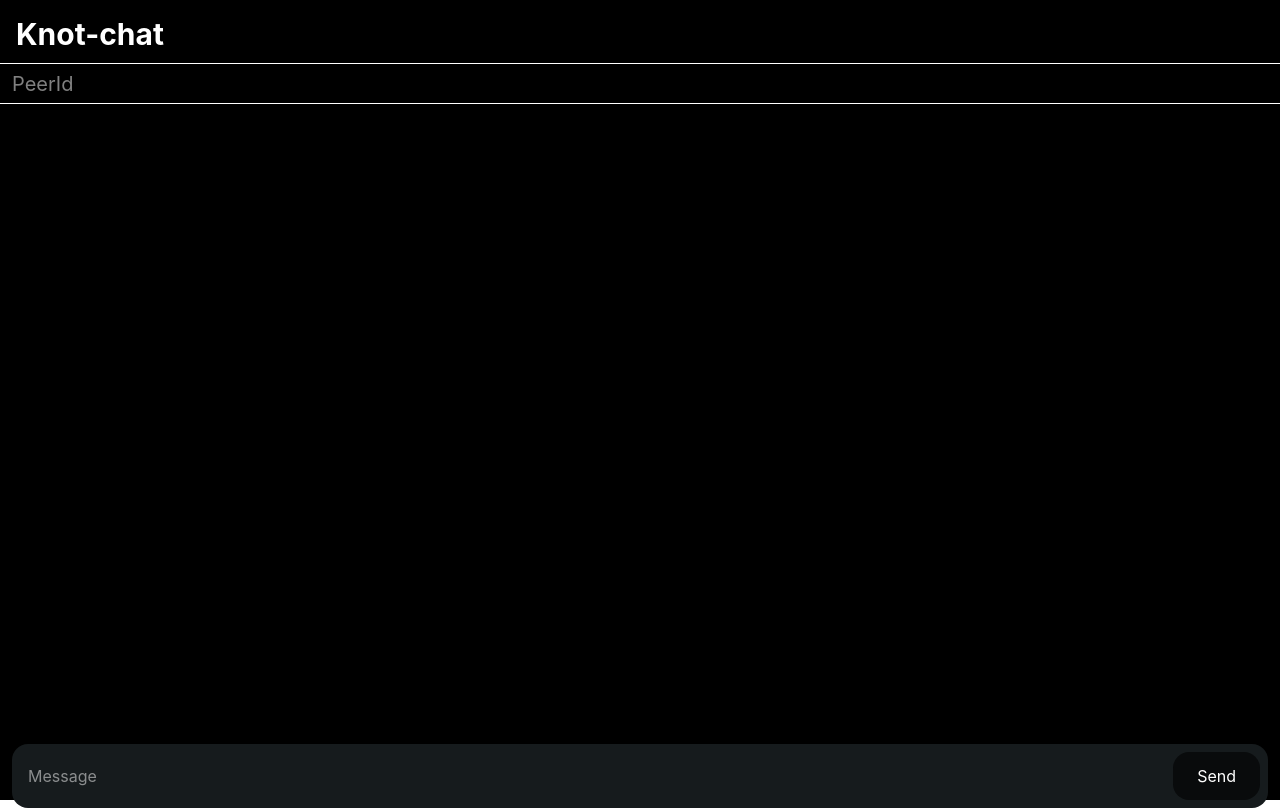
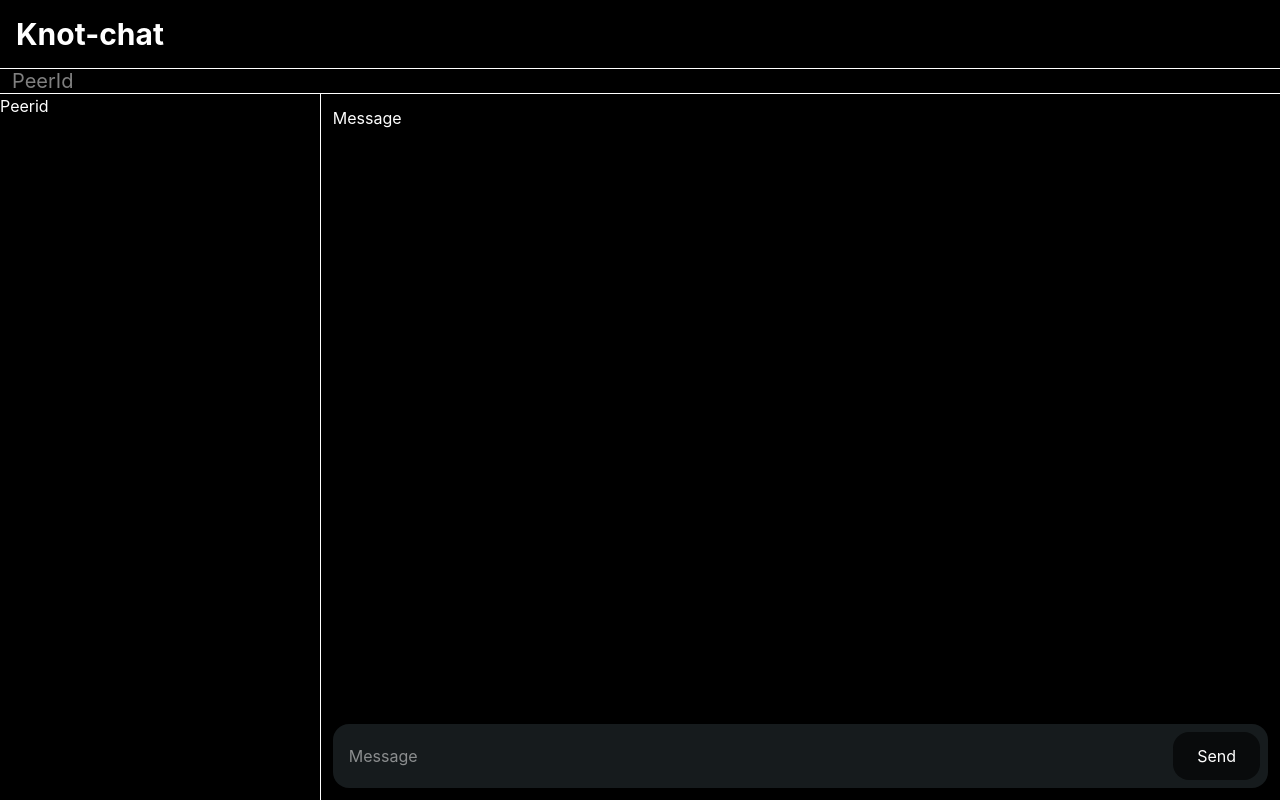
Before and after one commit to flipps12/chat-p2p, a React (Vite) app: page / in a window 1280 px wide. Built offline with nearby package versions, Linux system fonts and the light colour scheme.

Commit message:
basic desing

```diff
--- /dev/null
+++ b/pnpm-workspace.yaml
@@ -0,0 +1,2 @@
+allowBuilds:
+  esbuild: true
--- a/src/App.jsx
+++ b/src/App.jsx
@@ -64,32 +64,42 @@ function App() {
 
   return (
     <main className="w-screen h-screen bg-black text-white flex flex-col">
-      <h1 className="h-[8%] text-white font-bold text-3xl p-4 border-b border-white">Knot-chat</h1>
-      <div className="h-[5%] flex items-center gap-3">
+	<h1 className="text-white font-bold text-3xl p-4 border-b border-white">Knot-chat</h1>
+		<div className="flex items-center">
         	<input onChange={(e) => setPeerid(e.currentTarget.value)} placeholder="PeerId" type="text"
           	className="px-3 h-full outline-0 border-b flex-1 text-xl" />
       </div>
-      <div className="flex-1 py-4 px-2">
+      <div className="flex-1 flex flex-row">
+	  <div className="flex-2 flex border-r">
+	  	<div className="flex-1">Peerid</div>
+	  </div>
+		<div className="flex-6 flex flex-col">
+	  	<div className="flex-1 p-3">
         		<ul>
+	  <li>Message</li>
           {messageList.map((mess, i) => (
             <li key={i}>{mess}</li>
           ))}
         		</ul>
 	  	</div>
+
       		<form
         	onSubmit={(e) => {
           		e.preventDefault();
           		sendMessage();
         	}}
-        className="h-[7%] px-3">
-        <div className="p-2 px-2 bg-mist-900 rounded-2xl flex flex-row text-white">
+		className="p-3">
+        <div className="p-2 bg-mist-900 rounded-2xl flex flex-row text-white">
           <input type="text" className="ml-2 w-full h-12 outline-0" placeholder="Message"
             onChange={(e) => setMessage(e.currentTarget.value)}
             value={message}
           />
           		<button type="submit" className="h-12 outline-0 bg-mist-950 px-6 rounded-2xl">Send</button>
+
     			</div>
       		</form>
+	  	</div>
+	  </div>
     </main>
     // <main className="container">
     //   <h1>Knot Chat Terminal</h1>
```
Lines whose indentation alone changed are shown as unchanged.
